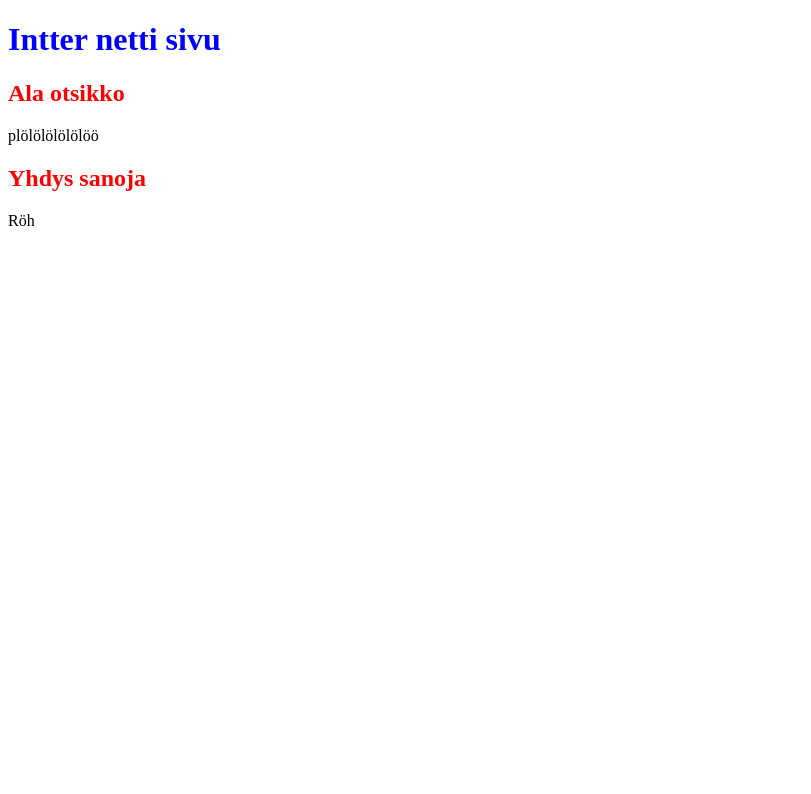
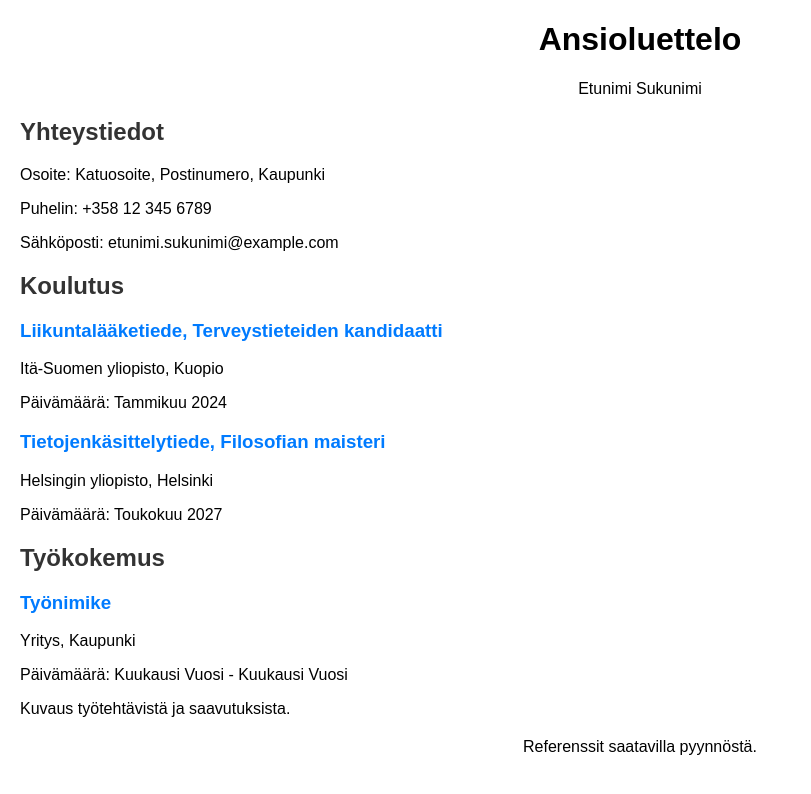
Before and after one commit to taneljuu/ansioluettelo, a plain HTML site: page index.html in a window 1280 px wide. Shown: the whole page, without its empty margins (0-811 px from the left). Drawn offline with Linux system fonts and the light colour scheme.

Commit message:
Luo ansioluettelon html ja css

```diff
--- a/css/styles.css
+++ b/css/styles.css
@@ -1,6 +1,40 @@
-h1 {
-  color: blue;
+body {
+  font-family: Arial, sans-serif;
+  margin: 20px;
 }
+
+header {
+  text-align: center;
+  margin-bottom: 20px;
+}
+
+section {
+  margin-bottom: 20px;
+}
+
 h2 {
-  color: red;
+  color: #333;
 }
+
+ul {
+  list-style-type: none;
+  margin: 0;
+  padding: 0;
+}
+
+ul li {
+  margin-bottom: 8px;
+}
+
+.education, .experience {
+  margin-top: 10px;
+}
+
+.education h3, .experience h3 {
+  color: #007BFF;
+}
+
+footer {
+  text-align: center;
+  margin-top: 20px;
+}
--- a/index.html
+++ b/index.html
@@ -1,22 +1,58 @@
-<!doctype html>
 
+<!DOCTYPE html>
 <html lang="en">
+<head>
+    <meta charset="UTF-8">
+    <meta name="viewport" content="width=device-width, initial-scale=1.0">
+    <title>Minun Ansioluetteloni</title>
+    <link rel="stylesheet" href="css/styles.css">
+</head>
+<body>
 
-<head>
-  <meta charset="utf-8">
+    <header>
+        <h1>Ansioluettelo</h1>
+        <p>Etunimi Sukunimi</p>
+    </header>
 
-  <title>Github pages testi</title>
+    <section class="contact">
+        <h2>Yhteystiedot</h2>
+        <p>Osoite: Katuosoite, Postinumero, Kaupunki</p>
+        <p>Puhelin: +358 12 345 6789</p>
+        <p>Sähköposti: etunimi.sukunimi@example.com</p>
+    </section>
 
-  <link rel="stylesheet" href="css/styles.css">
+    <section class="education">
+        <h2>Koulutus</h2>
+        <ul>
+            <li>
+                <h3>Liikuntalääketiede, Terveystieteiden kandidaatti</h3>
+                <p>Itä-Suomen yliopisto, Kuopio</p>
+                <p>Päivämäärä: Tammikuu 2024</p>
+            </li>
+            <li>
+              <h3>Tietojenkäsittelytiede, Filosofian maisteri</h3>
+              <p>Helsingin yliopisto, Helsinki</p>
+              <p>Päivämäärä: Toukokuu 2027</p>
+          </li>
+        </ul>
+    </section>
 
-</head>
+    <section class="experience">
+        <h2>Työkokemus</h2>
+        <ul>
+            <li>
+                <h3>Työnimike</h3>
+                <p>Yritys, Kaupunki</p>
+                <p>Päivämäärä: Kuukausi Vuosi - Kuukausi Vuosi</p>
+                <p>Kuvaus työtehtävistä ja saavutuksista.</p>
+            </li>
+            <!-- Lisää tarvittaessa lisää työkokemuksia -->
+        </ul>
+    </section>
 
-<body>
-  <h1>Intter netti sivu</h1>
-  <h2>Ala otsikko</h2>
-  <a>plölölölölölöö</a>
-  <h2>Yhdys sanoja</h2>
-  <a>Röh</a>
+    <footer>
+        <p>Referenssit saatavilla pyynnöstä.</p>
+    </footer>
+
 </body>
-
 </html>
```
